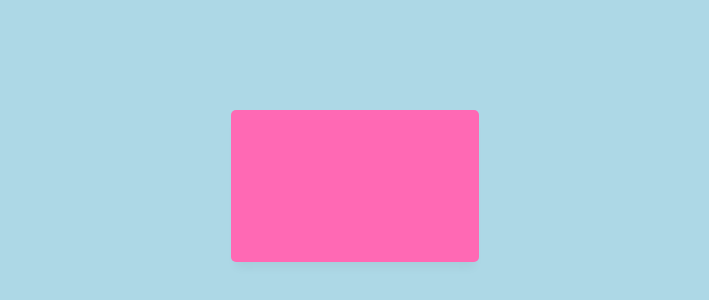
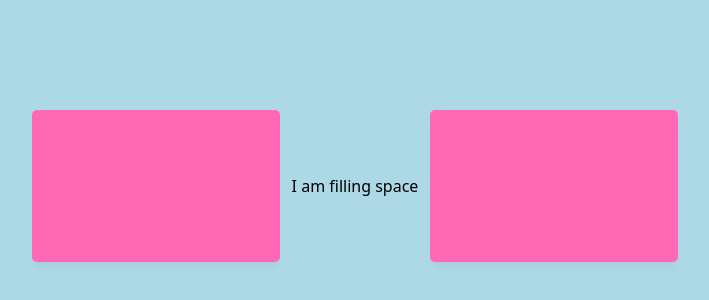
Before and after one commit to oslabs-beta/kubehawk, a React app: page / in a window 1280 px wide. Shown: the part 214-514 px from the top of the page, without its empty margins (285-994 px from the left). Built offline with nearby package versions, Linux system fonts and the light colour scheme.

Commit message:
View selector additions

```diff
--- a/src/components/ViewSelector.tsx
+++ b/src/components/ViewSelector.tsx
@@ -62,6 +62,17 @@ export default function ViewSelector() {
           </animated.div>
         ))}
       </animated.div>
+      <div>I am filling space</div>
+      <animated.div
+        style={{ ...rest, width: size, height: size }}
+        className='container'
+        onClick={() => set(open => !open)}>
+        {transition((style, item) => (
+          <animated.div className='item' style={style}>
+            {item.component}
+          </animated.div>
+        ))}
+      </animated.div>
     </div>
   )
 }
--- a/src/styles/styles.scss
+++ b/src/styles/styles.scss
@@ -51,6 +51,8 @@ body {
   padding: 25px;
   background: white;
   border-radius: 5px;
+  margin-left: 12px;
+  margin-right: 12px;
   cursor: pointer;
   box-shadow: 0px 10px 10px -5px rgba(0, 0, 0, 0.05);
   will-change: width, height;
```
